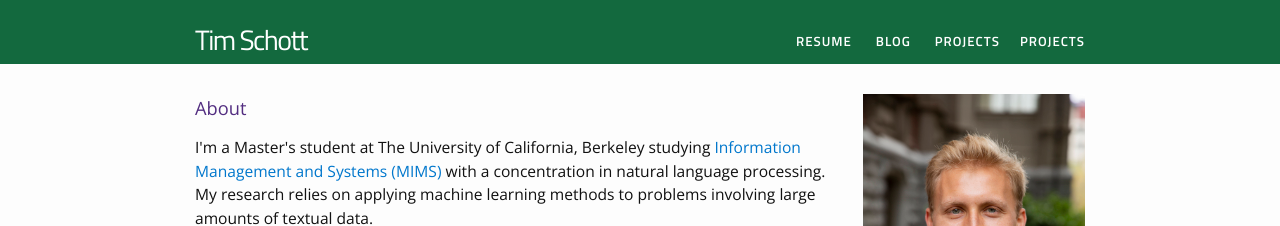
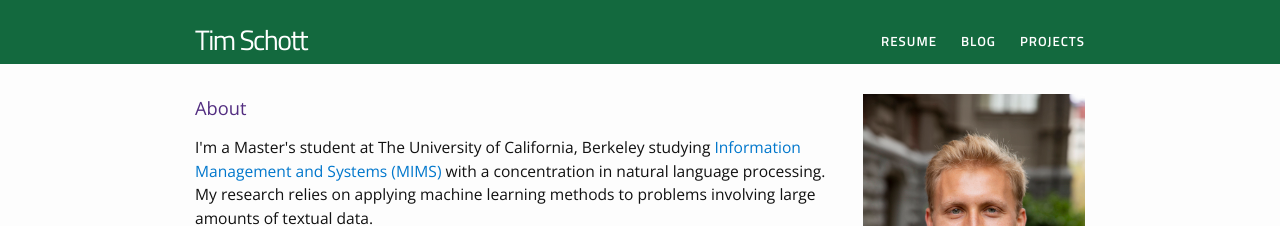
Before and after one commit to timschott/timschott.github.io, a Jekyll site: the page built from index.html, in a window 1280 px wide. Shown: the top 226 px of the page. Built offline with Jekyll 4.4.1, drawn with Linux system fonts in a browser that asks for light colours.

Commit message:
one more

```diff
--- a/_includes/nav.html
+++ b/_includes/nav.html
@@ -13,7 +13,7 @@
           {% endfor %}
        </ul>
        {% endif %}
-       {% if class.special == null %}
+       {% if class.special == null and class.subcategories == null %}
         <li><a href="{{ class.href }}" class="page-link">{{ class.title }}</a>
        {% endif %}
     </li>
```
